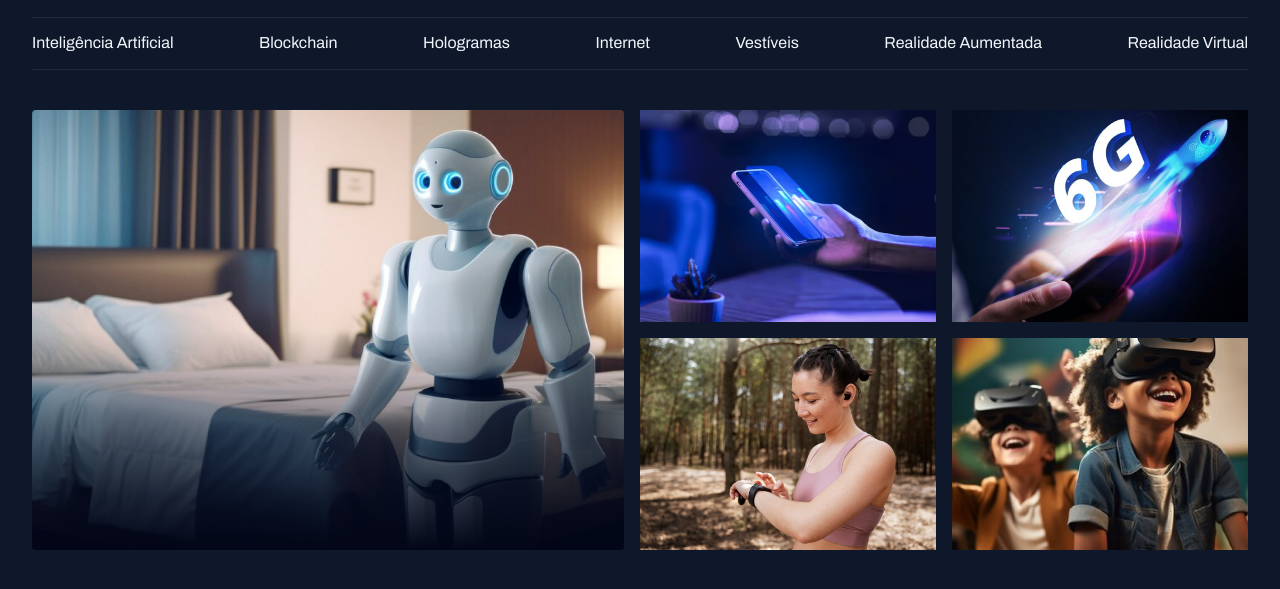
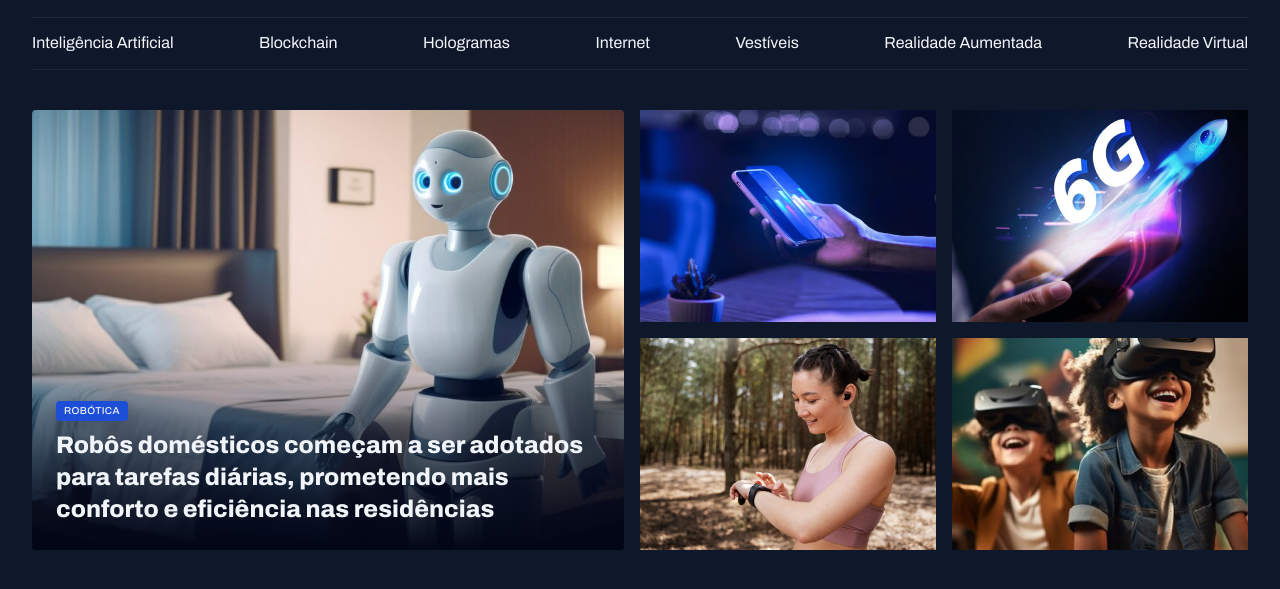
Before and after one commit to Geovanne-lopes/Projeto-Portal-de-Noticias, a plain HTML site: page index.html in a window 1280 px wide. Shown: the part 55-644 px from the top of the page. Drawn offline with Linux system fonts and the light colour scheme.

Commit message:
Ajustando conteúdo do card

```diff
--- a/index.html
+++ b/index.html
@@ -40,26 +40,31 @@
 
   <main class="grid container">
     <section id="featured" class="grid grid-flow-col gap-16">
-      <div class="card">
+      <figure class="card">
         <img src="assets/images/Image 01.png" alt="">
-      </div>
+
+        <figcaption>
+          <span class="content-tag">robótica</span>
+          <h2 class="text-2xl">Robôs domésticos começam a ser adotados para tarefas diárias, prometendo mais conforto e eficiência nas residências</h2>
+        </figcaption>
+      </figure>
 
       <div class="grid grid-cols-2 gap-16">
-        <div>
+        <figure>
           <img src="assets/images/Image 02.png" alt="">
-        </div>
+        </figure>
 
-        <div>
+        <figure>
           <img src="assets/images/Image 03.png" alt="">
-        </div>
+        </figure>
 
-        <div>
+        <figure>
           <img src="assets/images/Image 04.png" alt="">
-        </div>
+        </figure>
 
-        <div>
+        <figure>
           <img src="assets/images/Image 05.png" alt="">
-        </div>
+        </figure>
       </div>
     </section>
   </main>
--- a/styles/global.css
+++ b/styles/global.css
@@ -53,3 +53,15 @@ img {
 main {
   margin-top: 40px;
 }
+
+.content-tag {
+display: inline-block;
+background-color: var(--brand-color-dark);
+padding: 4px 8px;
+border-radius: 4px;
+font: 500 10px/1.2 var(--font-family);
+text-transform: uppercase;
+letter-spacing: 0.04em;
+color: var(--text-color-primary);
+box-shadow: 0px 4px 16px rgba(2, 6, 23, 0.251);
+}
--- a/styles/sections.css
+++ b/styles/sections.css
@@ -13,7 +13,6 @@
       content: "";
       position: absolute;
       inset: 0;
-      background-color: white;
       top: 50%;
       background: linear-gradient(
         180deg,
@@ -21,5 +20,16 @@
         #020617 100%
       );
     }
+
+    figcaption {
+      position: absolute;
+      bottom: 0;
+
+      padding: 24px;
+
+      h2 {
+        margin-top: 8px;
+      }
+    }
   }
 }
--- a/styles/utility.css
+++ b/styles/utility.css
@@ -13,3 +13,19 @@
  .gap-16 {
   gap: 16px;
  }
+
+ .text-2xl {
+  font: var(--h1);
+ }
+
+ .text-xl {
+  font: var(--h2);
+ }
+
+ .text-lg {
+  font: var(--h3);
+ }
+
+ .text-sm {
+  font: var(--text-sm);
+ }
```
